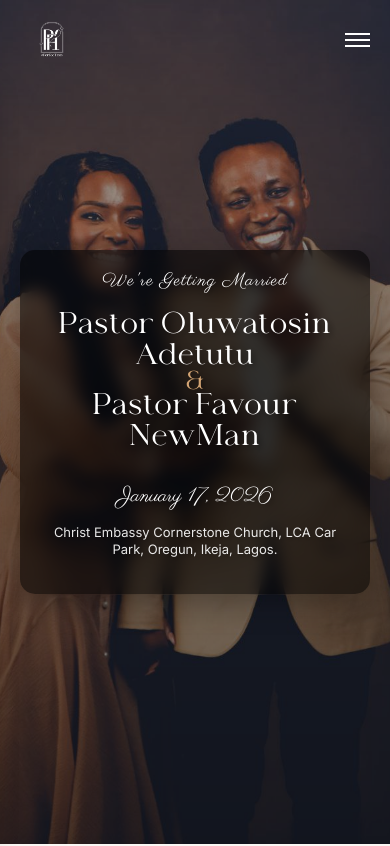
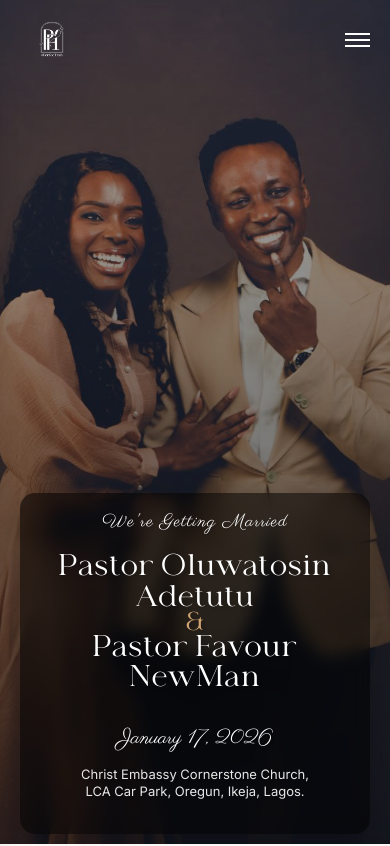
Before and after one commit to Fortunee5/pstfavour, a React (Create React App) app: page / in a window 390 px wide. Shown: the top 846 px of the page. Built offline with nearby package versions, Linux system fonts and the light colour scheme.

Commit message:
new files

```diff
--- a/src/components/Gallery/Gallery.jsx
+++ b/src/components/Gallery/Gallery.jsx
@@ -16,7 +16,7 @@ const Gallery = () => {
   const [isMobile, setIsMobile] = useState(window.innerWidth <= 768);
   const [selectedImage, setSelectedImage] = useState(null);
 
-  const images = [img3, img1, img2, img4, img11, img6, img7, img10, img5 ];
+  const images = [img3, img8, img2, img4, img11, img6, img7, img10, img5 ];
 
   useEffect(() => {
     const handleResize = () => {
--- a/src/components/Hero/Hero.css
+++ b/src/components/Hero/Hero.css
@@ -83,7 +83,10 @@
 
 /* Hero content - text overlay */
 .hero-content {
-  position: relative;
+  position: absolute;
+  bottom: 20px; /* Very close to bottom */
+  left: 50%;
+  transform: translateX(-50%);
   z-index: 2;
   text-align: center;
   color: white;
@@ -95,7 +98,7 @@
 .hero-text {
   max-width: 900px;
   margin: 0 auto;
-  padding: 30px 20px;
+  padding: 25px 20px;
   background: rgba(0, 0, 0, 0.2);
   border-radius: 10px;
   backdrop-filter: blur(5px);
@@ -258,10 +261,11 @@
     display: flex;
     align-items: center;
     justify-content: center;
+    bottom: 15px;
   }
 
   .hero-text {
-    padding: 25px 20px;
+    padding: 20px 15px;
     background: rgba(0, 0, 0, 0.5);
     backdrop-filter: blur(8px);
     border-radius: 15px;
@@ -372,6 +376,9 @@
     font-size: 13px;
     line-height: 1.3;
     padding: 0 10px;
+  }
+    .hero-content {
+    bottom: 10px; /* Almost touching bottom */
   }
 }
 
@@ -576,3 +583,131 @@
   min-height: -moz-available;
   min-height: fill-available;
 }
+/* Hide the break on desktop */
+.mobile-only {
+  display: none;
+}
+
+/* Show the break on mobile */
+@media (max-width: 768px) {
+  .mobile-only {
+    display: block;
+  }
+}
+/* Desktop - Position at the very bottom */
+.hero-content {
+  position: absolute;
+  bottom: 20px !important; /* Very close to bottom */
+  left: 50%;
+  transform: translateX(-50%);
+  z-index: 2;
+  text-align: center;
+  color: white;
+  padding: 0 20px;
+  width: 100%;
+  max-width: 1200px;
+}
+
+/* Keep hero-text styles */
+.hero-text {
+  max-width: 900px;
+  margin: 0 auto;
+  padding: 25px 20px;
+  background: rgba(0, 0, 0, 0.3);
+  border-radius: 10px;
+  backdrop-filter: blur(5px);
+}
+
+/* Tablet view */
+@media (max-width: 1024px) {
+  .hero-content {
+    bottom: 20px !important;
+  }
+}
+
+/* Mobile view - FORCE LOWER POSITIONING */
+@media (max-width: 768px) {
+  .hero {
+    position: relative;
+    height: 100vh;
+    min-height: 600px;
+    width: 100%;
+    margin: 0;
+    padding: 0;
+    display: flex;
+    align-items: flex-end;
+    justify-content: center;
+  }
+
+  /* Force content to bottom on mobile */
+  .hero-content {
+    position: absolute !important;
+    bottom: 15px !important; /* Very close to bottom on mobile */
+    left: 50% !important;
+    transform: translateX(-50%) !important;
+    width: 100% !important;
+    padding: 0 20px !important;
+    z-index: 2 !important;
+  }
+
+  .hero-text {
+    padding: 20px 15px !important;
+    background: rgba(0, 0, 0, 0.5) !important;
+    backdrop-filter: blur(8px);
+    border-radius: 15px;
+    max-width: 100%;
+    box-shadow: 0 10px 30px rgba(0, 0, 0, 0.3);
+  }
+}
+
+/* Small Mobile - even lower */
+@media (max-width: 480px) {
+  .hero-content {
+    position: absolute !important;
+    bottom: 10px !important; /* Almost touching bottom */
+    left: 50% !important;
+    transform: translateX(-50%) !important;
+  }
+
+  .hero-text {
+    padding: 18px 12px !important;
+    background: rgba(0, 0, 0, 0.55) !important;
+  }
+}
+
+/* Extra small devices */
+@media (max-width: 380px) {
+  .hero-content {
+    position: absolute !important;
+    bottom: 8px !important; /* Very close to edge */
+    left: 50% !important;
+    transform: translateX(-50%) !important;
+  }
+
+  .hero-text {
+    padding: 15px 10px !important;
+  }
+}
+
+/* Landscape mobile - also keep low */
+@media (max-height: 600px) and (orientation: landscape) {
+  .hero-content {
+    bottom: 10px !important;
+  }
+
+  .hero-text {
+    padding: 10px 15px !important;
+  }
+}
+
+/* iOS specific - ensure it works on iPhone */
+@supports (-webkit-touch-callout: none) {
+  @media (max-width: 768px) {
+    .hero-content {
+      position: absolute !important;
+      bottom: 15px !important;
+      left: 50% !important;
+      transform: translateX(-50%) !important;
+    }
+  }
+}
--- a/src/components/Hero/Hero.jsx
+++ b/src/components/Hero/Hero.jsx
@@ -29,7 +29,7 @@ const Hero = () => {
           </div>
         ))}
       </div>
-      <div className="hero-overlay"></div>
+      <div className="hero-overlay "></div>
       <div className="hero-content">
         <div className="hero-text fade-in">
           <h3 className="hero-subtitle">We're Getting Married</h3>
@@ -38,9 +38,11 @@ const Hero = () => {
             <span className="pastor-ampersand">&</span>
             <span className="pastor-name">Pastor Favour NewMan</span>
           </div>
-          <p className="hero-date">January 17, 2026</p>
+           <p className="hero-date">
+            January 17, 2026
+          </p>
           <p className="hero-location">Christ Embassy Cornerstone Church,
-LCA Car Park, Oregun, Ikeja, Lagos.</p>
+           <br className="mobile-only" /> LCA Car Park, Oregun, Ikeja, Lagos.</p>
         </div>
       </div>
     </section>
--- a/src/components/RSVP/RSVP.jsx
+++ b/src/components/RSVP/RSVP.jsx
@@ -150,7 +150,7 @@ const RSVP = ({ onSuccess }) => {
             {/* Phone Number */}
             <div className="form-group-modern">
               <label className="form-label-modern">
-                Phone Number/WhatsApp Phone Number <span className="asterisk">*</span>
+                Phone Number <span className="asterisk">*</span>
               </label>
               <div className="input-wrapper">
                 <span className="input-icon">
@@ -285,7 +285,7 @@ const RSVP = ({ onSuccess }) => {
       <section id="gift-registry" className="gift-info-section">
         <div className="gift-info-container">
           <div className="gift-info-box">
-            <p className="gift-text-primary orange-avenue-font">
+            <p className="gift-text-primary orange-avenue-font" style={{ color: '#8B4513' }}>
               Your presence at our wedding is the greatest gift of all.
             </p>
 
```
